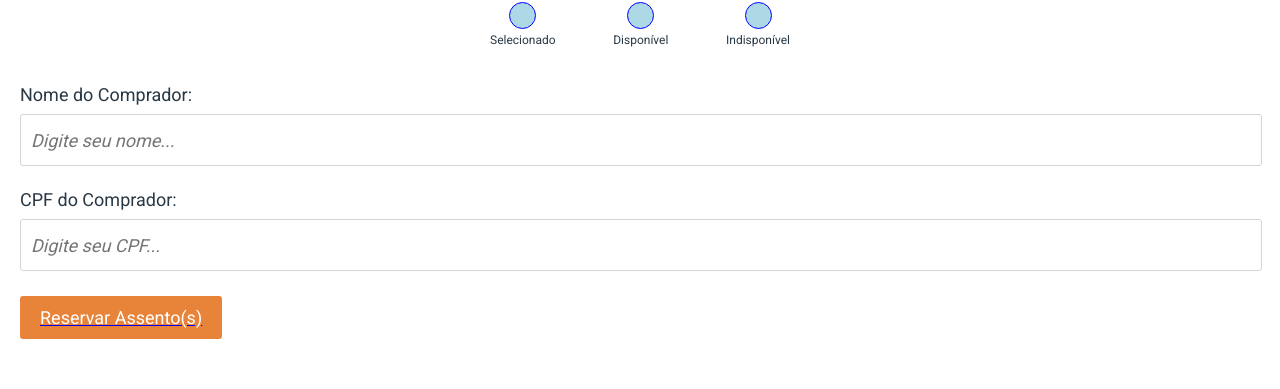
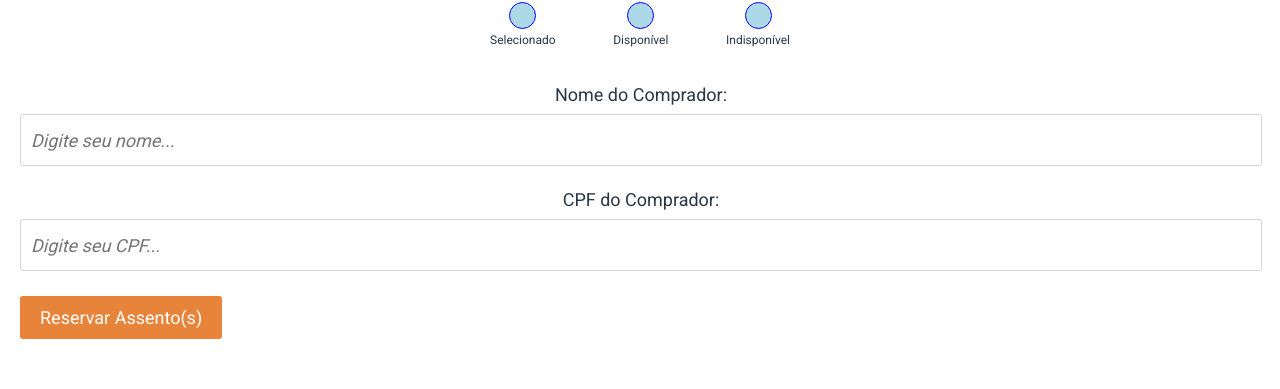
Before and after one commit to lbritors/Cineflex, a React (Create React App) app: page /assentos/1 in a window 1280 px wide. Shown: the part 167-556 px from the top of the page. Built offline with nearby package versions, Linux system fonts and the light colour scheme; no server answers.

Commit message:
requisicao post de assentos e redirecionamento para página de sucesso

```diff
--- a/src/components/Assento.js
+++ b/src/components/Assento.js
@@ -1,28 +1,37 @@
 import { useState } from "react";
+import { json } from "react-router-dom";
 import styled from "styled-components"
+import Formulario from "./Formulario";
 
 export default function Assento(props) {
-    const {name, isAvailable, selecionado, setSelecionado} = props;
+    const {name, isAvailable, selecionado, setSelecionado, id, idSelecionado, setIdSelecionado} = props;
 
-    console.log(selecionado)
+    console.log("assento", selecionado);
+    console.log("id", idSelecionado);
 
-    function selecionar(item) {
+    function selecionar(item, idItem) {
         if (!selecionado.includes(item) && isAvailable) {
-            const novaSelecao = item;
+
+            const novaSelecao =  item;
             setSelecionado([...selecionado, novaSelecao]);
+            const novoIdSelecionado = idItem;
+            setIdSelecionado([...idSelecionado, novoIdSelecionado])
 
         } else {
+
             const retira  = selecionado.filter( f => f !== item);
             setSelecionado(retira);
-
+            const retiraId = idSelecionado.filter(i => i !== idItem);
+            setIdSelecionado(retiraId);
 
         }
+
     }
-
 
     return(
     <>
-        <SeatItem isAvailable={isAvailable} selecionado={selecionado}  name={name} onClick={() => selecionar(name)}>{name}</SeatItem>
+        <SeatItem isAvailable={isAvailable} selecionado={selecionado}  name={name} onClick={() => selecionar(name, id)}>{name}</SeatItem>
+
     </>
     )
 }
--- a/src/components/Assentos.js
+++ b/src/components/Assentos.js
@@ -6,9 +6,8 @@ import Legenda from "./Legenda";
 import { useParams } from "react-router-dom";
 import Formulario from "./Formulario";
 
-export default function Assentos() {
-    const [assentos, setAssentos] = useState([]);
-    const [selecionado, setSelecionado] = useState([]);
+export default function Assentos(props) {
+    const {assentos, setAssentos, selecionado, setSelecionado, idSelecionado, setIdSelecionado} = props;
     const {idSessao} = useParams();
 
 
@@ -23,7 +22,7 @@ export default function Assentos() {
 <>
     <SeatsContainer>
 
-        {assentos.map(a => <Assento key={a.id} selecionado={selecionado}  setSelecionado={setSelecionado}  isAvailable={a.isAvailable} id={a.id} name={a.name}></Assento>)}
+        {assentos.map(a => <Assento key={a.id} selecionado={selecionado}  setSelecionado={setSelecionado} idSelecionado={idSelecionado} setIdSelecionado={setIdSelecionado} isAvailable={a.isAvailable} id={a.id} name={a.name}></Assento>)}
 
     </SeatsContainer>
     <CaptionContainer>
@@ -31,7 +30,6 @@ export default function Assentos() {
         <Legenda></Legenda>
 
     </CaptionContainer>
-    <Formulario></Formulario>
 
 </>
     )
--- a/src/components/Formulario.js
+++ b/src/components/Formulario.js
@@ -1,29 +1,47 @@
+import axios from "axios";
 import { useEffect, useState } from "react"
-import { Link } from "react-router-dom";
+import { Form, Link, useNavigate } from "react-router-dom";
 import styled from "styled-components"
 
-export default function Formulario() {
+export default function Formulario(props) {
+
+    const {assentos, selecionado, idSelecionado} = props;
 
     const [nomeComprador, setNomeComprador] = useState("");
     const [cpfComprador, setCpfComprador] = useState("");
+    const navigate = useNavigate();
 
-    useEffect(() => {
-        const url = "https://mock-api.driven.com.br/api/v8/cineflex/seats/book-many";
-    })
+
+        function submeterForm(event) {
+            event.preventDefault();
+            const url = "https://mock-api.driven.com.br/api/v8/cineflex/seats/book-many";
+            const body = {ids: idSelecionado, name: nomeComprador, cpf: cpfComprador};
+            const promise = axios.post(url, body);
+            promise.then((res) => navigate("/sucesso"));
+            promise.catch((err) => alert(err.response.data.message));
+
+        }
 
 
     return(
 
-    <FormContainer onSubmit={useEffect}>
-        <label htmlFor="nomeComprador">Nome do Comprador:</label>
-        <input value={nomeComprador} onChange={(e => setNomeComprador(e.target.value))} required id="nomeComprador" placeholder="Digite seu nome..." />
+    <FormContainer >
+        <form onSubmit={submeterForm}>
+            <label htmlFor="nomeComprador">Nome do Comprador:</label>
+            <input value={nomeComprador}
+            onChange={(e => setNomeComprador(e.target.value))}
+            required id="nomeComprador" placeholder="Digite seu nome..." />
 
-        <label htmlFor="cpfComprador">CPF do Comprador:</label>
-        <input  value={cpfComprador} onChange={(e => setCpfComprador(e.target.value))} required id="cpfComprador" placeholder="Digite seu CPF..." />
+            <label htmlFor="cpfComprador">CPF do Comprador:</label>
+            <input  value={cpfComprador}
+            onChange={(e => setCpfComprador(e.target.value))}
+            required id="cpfComprador" placeholder="Digite seu CPF..." />
 
-        <Link to={"/sucesso"}><button type="submit">Reservar Assento(s)</button></Link>
-    </FormContainer>)
-}
+            <button type="submit">Reservar Assento(s)</button>
+        </form>
+    </FormContainer>
+    )
+    }
 
 
 const FormContainer = styled.div`
--- a/src/pages/SeatsPage/SeatsPage.js
+++ b/src/pages/SeatsPage/SeatsPage.js
@@ -1,23 +1,23 @@
 import styled from "styled-components"
 import Assentos from "../../components/Assentos"
+import { useState } from "react";
+import Formulario from "../../components/Formulario";
 
 export default function SeatsPage() {
+    const [assentos, setAssentos] = useState([]);
+    const [selecionado, setSelecionado] = useState([]);
+    const [idSelecionado, setIdSelecionado] = useState([]);
+
+
 
     return (
         <PageContainer>
             Selecione o(s) assento(s)
 
-            <Assentos></Assentos>
+            <Assentos assentos={assentos} setAssentos={setAssentos} selecionado={selecionado} setSelecionado={setSelecionado} idSelecionado={idSelecionado} setIdSelecionado={setIdSelecionado}></Assentos>
 
-            {/* <FormContainer>
-                Nome do Comprador:
-                <input placeholder="Digite seu nome..." />
 
-                CPF do Comprador:
-                <input placeholder="Digite seu CPF..." />
-
-                <button>Reservar Assento(s)</button>
-            </FormContainer> */}
+            <Formulario assentos={assentos} setAssentos={setAssentos} selecionado={selecionado} idSelecionado={idSelecionado}></Formulario>
 
 
             <FooterContainer>
```
